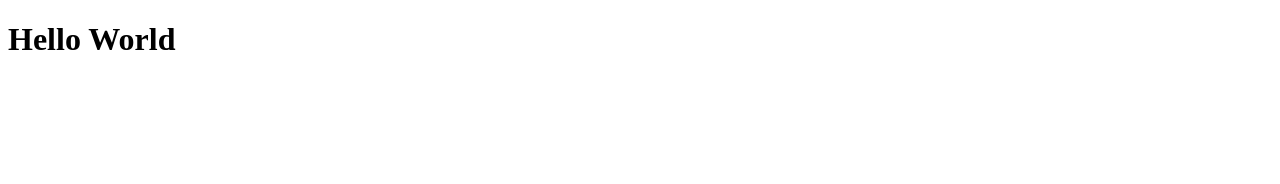
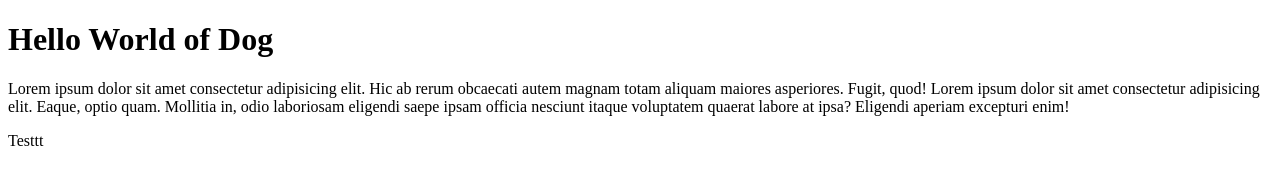
Before and after one commit to sussus003/Test, a plain HTML site: page index.html in a window 1280 px wide. Drawn offline with Linux system fonts and the light colour scheme.

Commit message:
Update index.html

```diff
--- a/index.html
+++ b/index.html
@@ -1,12 +1,22 @@
 <!DOCTYPE html>
 <html lang="en">
+
 <head>
     <meta charset="UTF-8">
     <meta http-equiv="X-UA-Compatible" content="IE=edge">
     <meta name="viewport" content="width=device-width, initial-scale=1.0">
     <title>Document</title>
+    <link rel="stylesheet" href="style.css">
 </head>
+
 <body>
-    <h1>Hello World</h1>
+
+    <h1>Hello World of Dog</h1>
+    <p>Lorem ipsum dolor sit amet consectetur adipisicing elit. Hic ab rerum obcaecati autem magnam totam aliquam
+        maiores asperiores. Fugit, quod! Lorem ipsum dolor sit amet consectetur adipisicing elit. Eaque, optio quam.
+        Mollitia in, odio laboriosam eligendi saepe ipsam officia nesciunt itaque voluptatem quaerat labore at ipsa?
+        Eligendi aperiam excepturi enim!</p>
+    <label for="">Testtt</label>
 </body>
+
 </html>
```
